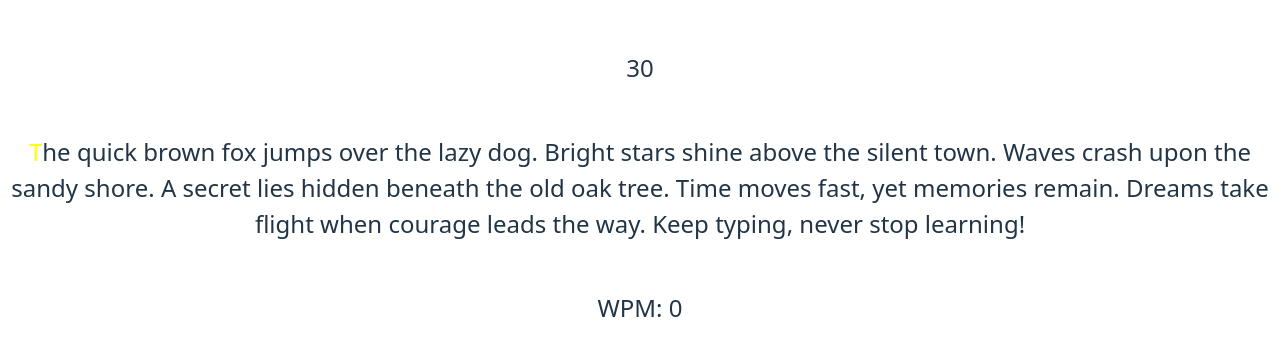
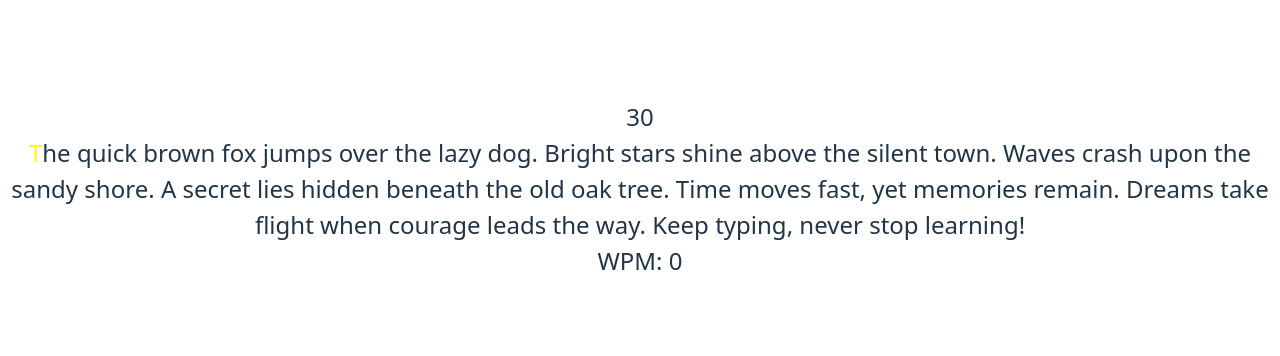
Before and after one commit to bisarroyo/typing-game, a website built with Vite: page index.html in a window 1280 px wide. Shown: the part 202-558 px from the top of the page. Built offline with nearby package versions, Linux system fonts and the light colour scheme.

Commit message:
fix padding and margins for all elements

```diff
--- a/src/style.css
+++ b/src/style.css
@@ -22,10 +22,16 @@ body {
 main {
   width: 100%;
 }
+* {
+  margin: 0;
+  padding: 0;
+  box-sizing: border-box;
+}
 #input {
   visibility: hidden;
 }
-#game {
+#game,
+#results {
   display: flex;
   flex-direction: column;
   width: 100%;
```
